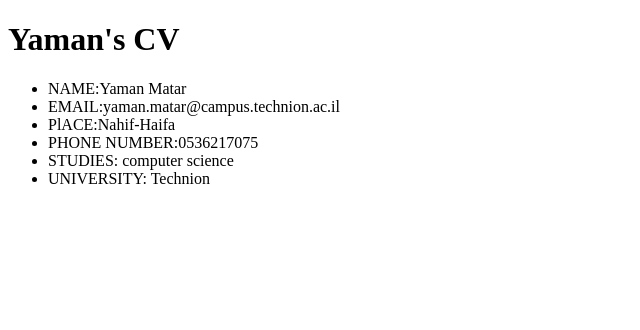
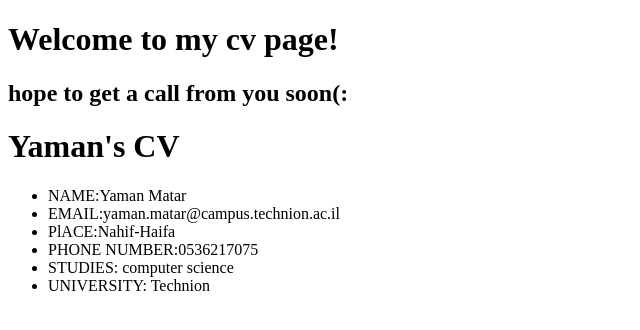
Before and after one commit to yaman1matar/cv, a plain HTML site: page index.html in a window 1280 px wide. Shown: the whole page, without its empty margins (0-640 px from the left). Drawn offline with Linux system fonts and the light colour scheme.

Commit message:
Update index.html

```diff
--- a/index.html
+++ b/index.html
@@ -1,9 +1,14 @@
 <!DOCTYPE html>
-<html>
+<html lang="en>
   <head>
+  <meta charset="UTF-8">
   <title>YAMAN'S CV</title>
   </head>
   <body>
+    <header>
+      <h1>Welcome to my cv page!</h1>
+      <h2>hope to get a call from you soon(:</h2>
+    </header>
     <h1>Yaman's CV</h1>
     <ul>
       <li>NAME:Yaman Matar</li>
```
